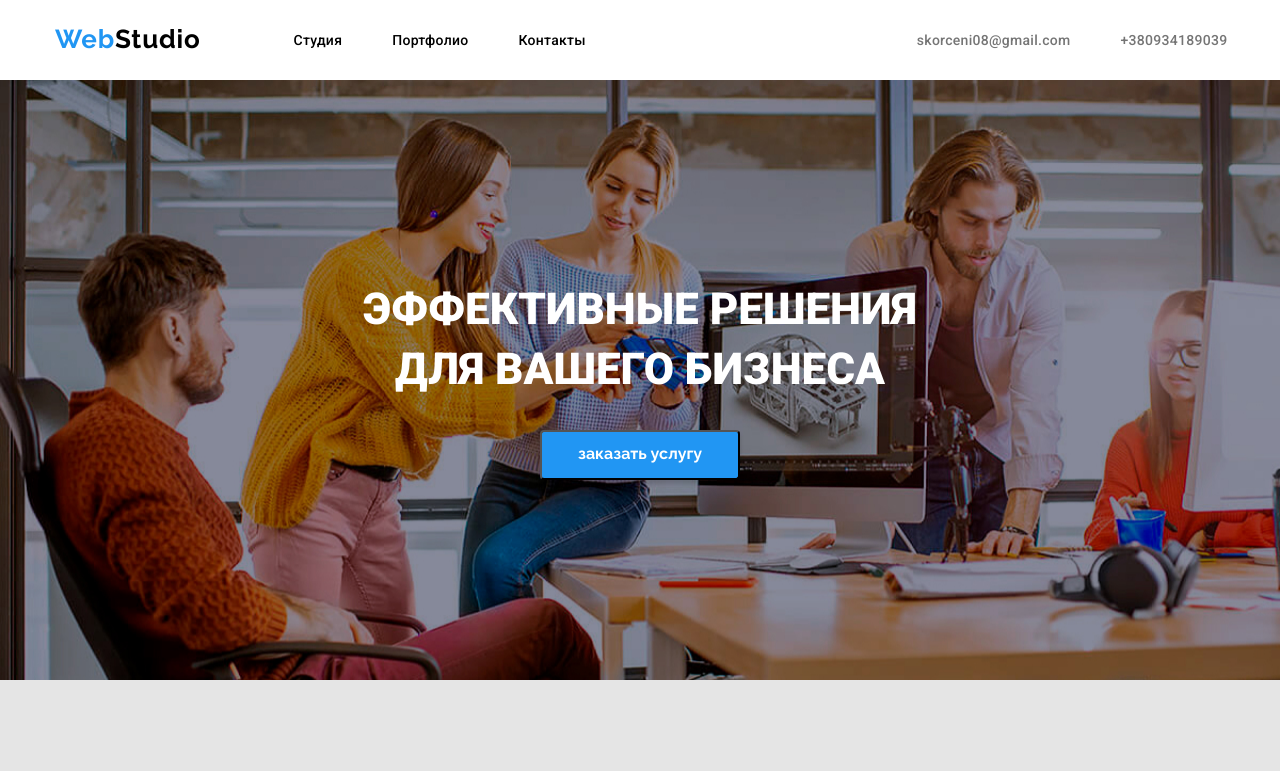
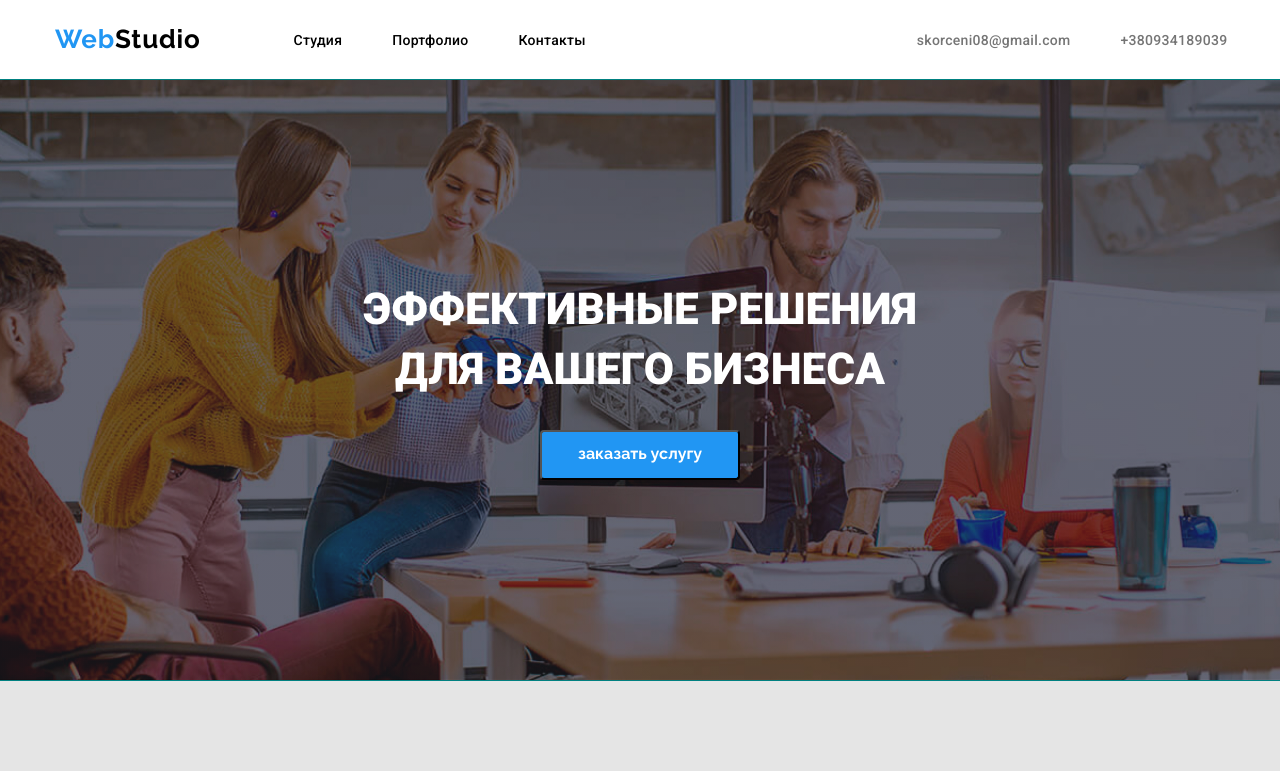
Before and after one commit to SerhiiFilippskiyi/goit-markup-hw-04, a plain HTML site: page index.html in a window 1280 px wide. Shown: the top 771 px of the page. Drawn offline with nearby package versions, Linux system fonts and the light colour scheme.

Commit message:
подключение изображения к банеру

```diff
--- a/css/style.css
+++ b/css/style.css
@@ -104,6 +104,10 @@ li {
   letter-spacing: 0.02em;
   color: var(--primary-text-color);
 }
+.contact-icon {
+  margin-right: 20px;
+  color: #757575;
+}
 .header-contacts :hover,
 .header-contacts :focus {
   color: var(--accent-text-color);
@@ -117,8 +121,14 @@ li {
   padding-top: 200px;
   padding-bottom: 200px;
   background: var(--secondary-background-color);
-  background: url('background.jpg') no-repeat;
-  background-size: 1600px 600px;
+  max-width: 1600px;
+  max-height: 600px;
+  margin-right: auto;
+  margin-left: auto;
+  background-image: linear-gradient( to right, rgba(47, 48, 58, 0.4), rgba(47, 48, 58, 0.4) ), url('background.jpg');
+  background-size: cover;
+  background-position: center;
+  outline: 1px solid teal;
 }
 
 .text-baner {
--- a/index.html
+++ b/index.html
@@ -3,7 +3,7 @@
   <head>
     <meta charset="UTF-8" />
     <meta name="viewport" content="width=device-width, initial-scale=1.0" />
-    <title>goit-markup-hw-03</title>
+    <title>goit-markup-hw-04</title>
     <link
       rel="stylesheet"
       href="https://cdnjs.cloudflare.com/ajax/libs/modern-normalize/1.0.0/modern-normalize.min.css"
```
Also changed, not shown: portfolio.html (+2 -2 lines), img/mail.svg (added), img/phone.svg (added).
